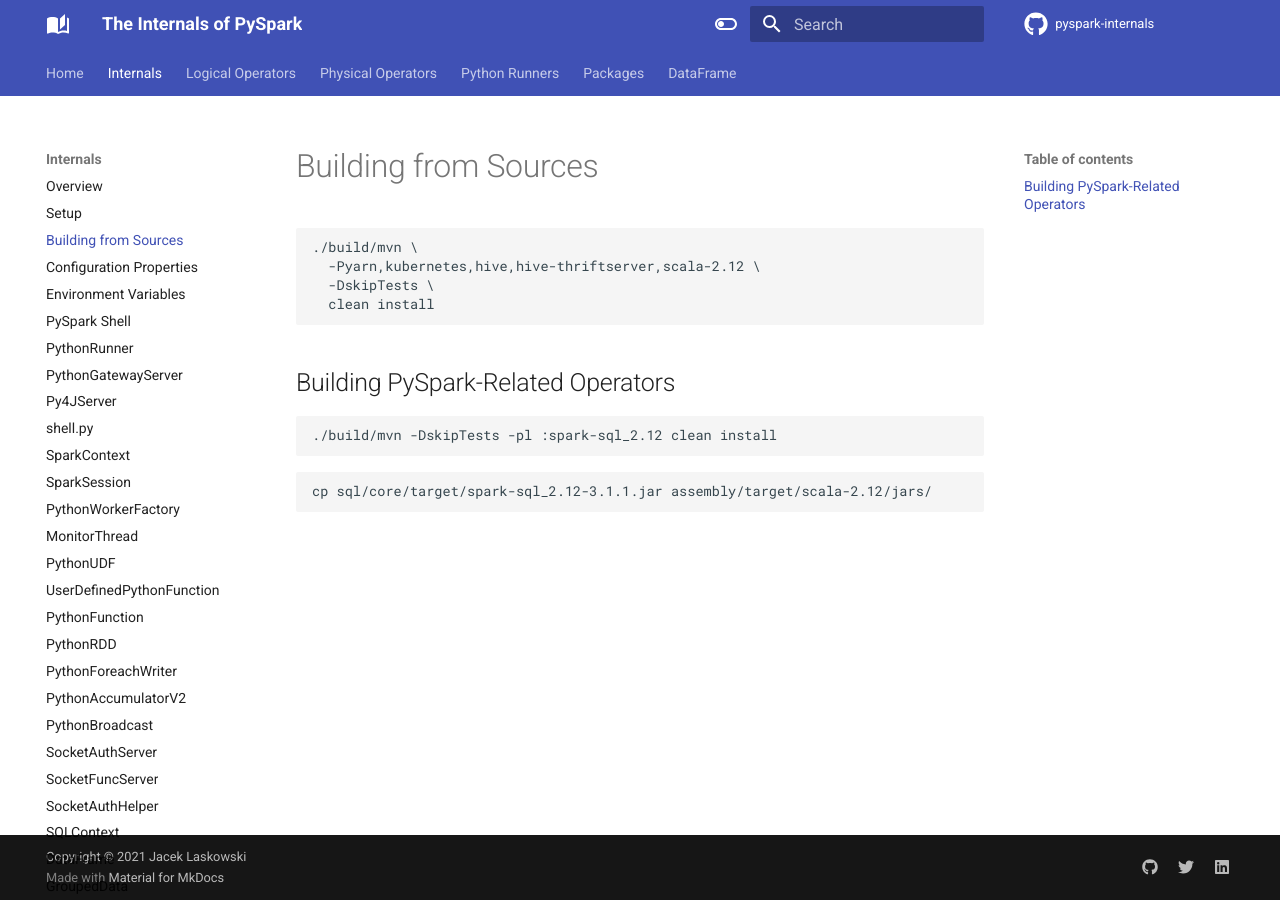
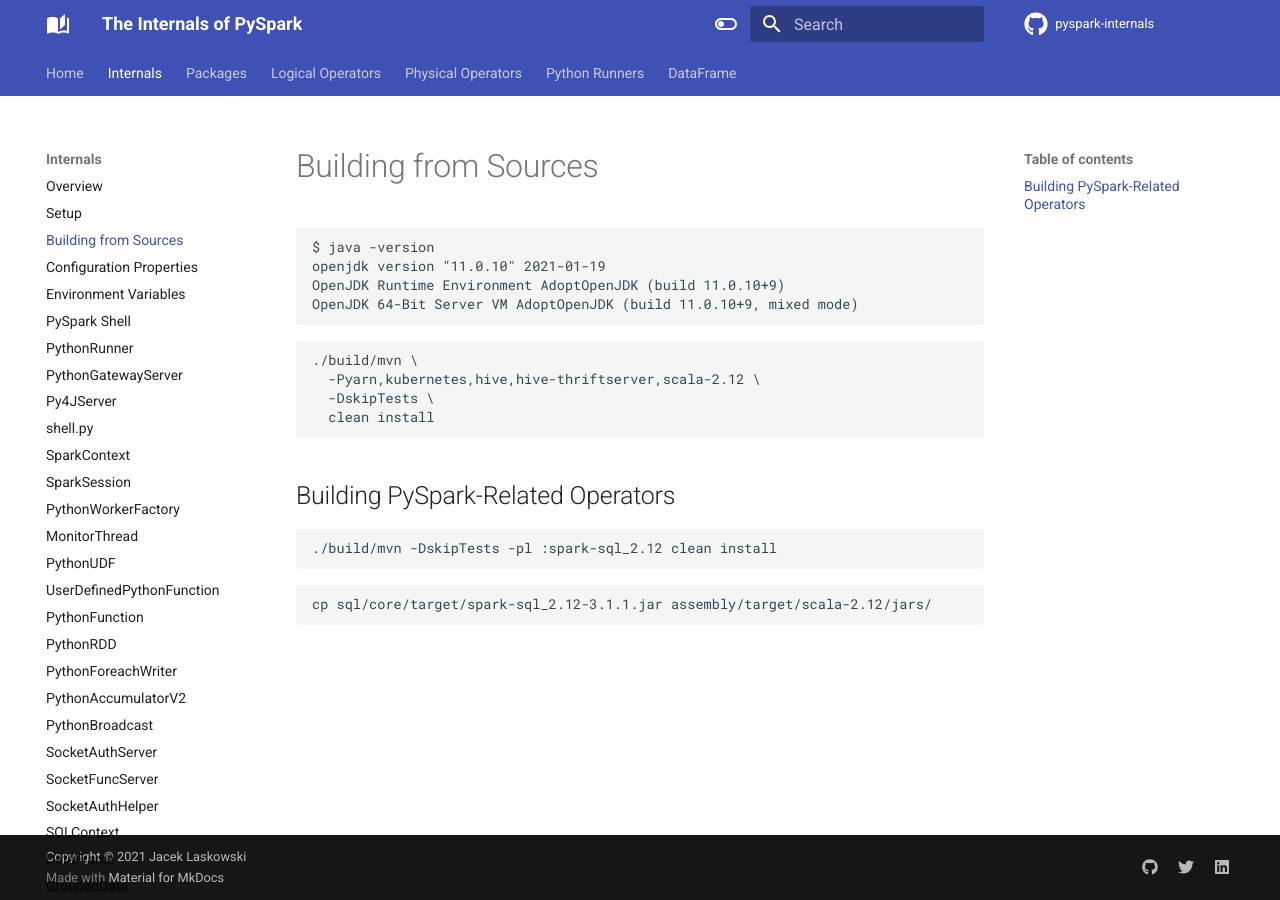
Before and after one commit to japila-books/pyspark-internals, an MkDocs documentation site: the page built from docs/building-from-sources.md, in a window 1280 px wide. Built offline with MkDocs 1.6.1 and Material for MkDocs 9.7.7, drawn with Linux system fonts in a browser that asks for light colours; comment, search, counter and statistics services are not loaded; part of the change alters nothing that is shown.

````diff
--- a/docs/building-from-sources.md
+++ b/docs/building-from-sources.md
@@ -1,4 +1,11 @@
 # Building from Sources
+
+```text
+$ java -version
+openjdk version "11.0.10" 2021-01-19
+OpenJDK Runtime Environment AdoptOpenJDK (build 11.0.10+9)
+OpenJDK 64-Bit Server VM AdoptOpenJDK (build 11.0.10+9, mixed mode)
+```
 
 ```text
 ./build/mvn \
--- a/mkdocs.yml
+++ b/mkdocs.yml
@@ -79,9 +79,9 @@ extra:
     - icon: fontawesome/brands/linkedin
       link: https://linkedin.com/in/jaceklaskowski
   spark:
-    version: 3.1.1-rc3
-    github: https://github.com/apache/spark/tree/v3.1.1-rc3
-    doc: http://spark.apache.org/docs/3.0.1
+    version: 3.1.1
+    github: https://github.com/apache/spark/tree/v3.1.1
+    doc: http://spark.apache.org/docs/3.1.1
   book:
     spark_core: https://books.japila.pl/apache-spark-internals
     spark_sql: https://jaceklaskowski.github.io/mastering-spark-sql-book
@@ -133,6 +133,14 @@ nav:
       - PandasMapOpsMixin: PandasMapOpsMixin.md
       - SparkConversionMixin: SparkConversionMixin.md
     - Logging: spark-logging.md
+  - Packages:
+    - pyspark:
+      - java_gateway.py: pyspark/java_gateway.md
+    - pyspark.sql:
+      - udf.py: pyspark/sql/udf.md
+      - functions.py: pyspark/sql/functions.md
+    - pyspark.sql.pandas:
+      - functions.py: pyspark/sql/pandas/functions.md
   - Logical Operators:
     - FlatMapGroupsInPandas: logical-operators/FlatMapGroupsInPandas.md
   - Physical Operators:
@@ -143,13 +151,5 @@ nav:
     - PythonRunner: runners/PythonRunner.md
     - ArrowPythonRunner: runners/ArrowPythonRunner.md
     - PythonUDFRunner: runners/PythonUDFRunner.md
-  - Packages:
-    - pyspark:
-      - java_gateway.py: pyspark/java_gateway.md
-    - pyspark.sql:
-      - udf.py: pyspark/sql/udf.md
-      - functions.py: pyspark/sql/functions.md
-    - pyspark.sql.pandas:
-      - functions.py: pyspark/sql/pandas/functions.md
   - DataFrame:
     - toPandas: dataframe/toPandas.md
````
